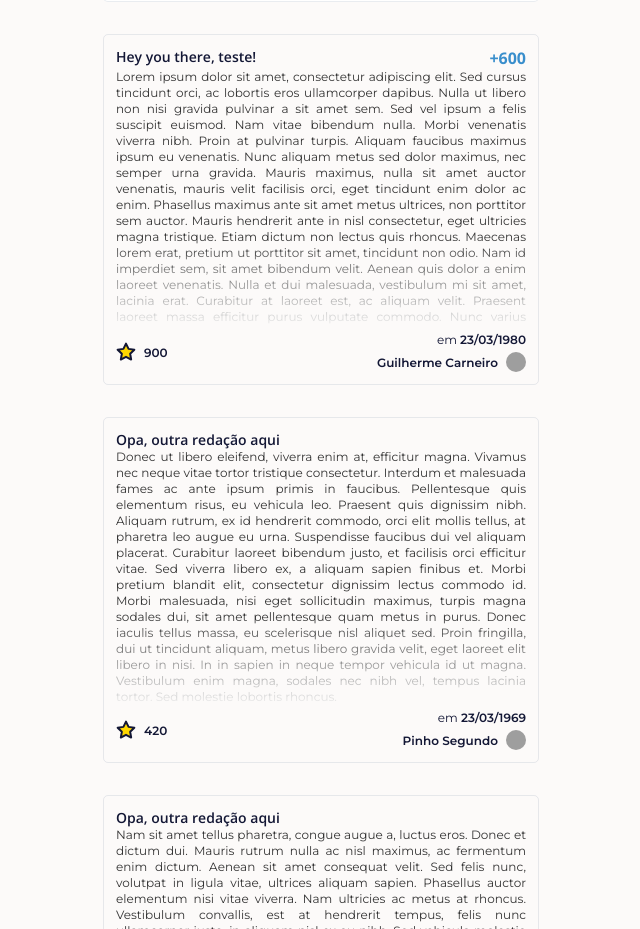
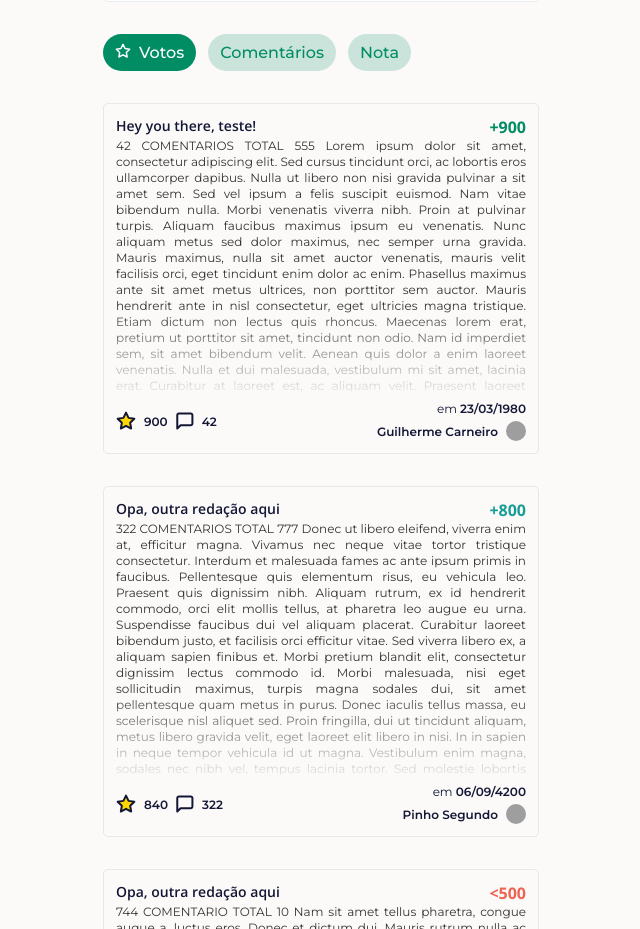
Before and after one commit to Redacao-Conectada/frontend, a React (Create React App) app: page /profile/evaluator in a window 1280 px wide. Shown: the part 163-1092 px from the top of the page, without its empty margins (319-959 px from the left). Built offline with nearby package versions, Linux system fonts and the light colour scheme; grey boxes are pictures that could not be loaded.

Commit message:
add botões de filtrar

```diff
--- a/src/assets/icons/index.tsx
+++ b/src/assets/icons/index.tsx
@@ -3,6 +3,7 @@ import { ReactComponent as Award } from './award.svg';
 import { ReactComponent as Chat } from './chat.svg';
 import { ReactComponent as Chevron } from './chevron.svg';
 import { ReactComponent as Clipboard } from './clipboard.svg';
+import { ReactComponent as Comments } from './comments.svg';
 import { ReactComponent as EmptyStar } from './emptyStar.svg';
 import { ReactComponent as Home } from './home.svg';
 import { ReactComponent as Pen } from './pen.svg';
@@ -19,6 +20,7 @@ export const icons = {
   chat: <Chat />,
   chevron: <Chevron />,
   clipboard: <Clipboard />,
+  comments: <Comments />,
   emptyStar: <EmptyStar />,
   home: <Home />,
   pen: <Pen />,
--- a/src/components/DetailedEssayCard/index.tsx
+++ b/src/components/DetailedEssayCard/index.tsx
@@ -16,6 +16,7 @@ import {
 interface DetailedEssayCardProps {
   width?: string;
   preview?: boolean;
+  comments?: boolean;
   essay: Essay;
 }
 
@@ -39,7 +40,7 @@ const DetailedEssayCard: React.FC<DetailedEssayCardProps> = ({
   type Grades = '+900' | '+800' | '+700' | '+600' | '+500' | '-500' | 'noGrade';
 
   const getGrade = (): Grades => {
-    const grade = essay.ratingList?.total;
+    const grade = essay.numOfStars;
     if (!grade) {
       return 'noGrade';
     }
@@ -63,6 +64,12 @@ const DetailedEssayCard: React.FC<DetailedEssayCardProps> = ({
         <StarsCounter>
           <InteractiveStarIcon onClick={handleStarClick} isFilled={isStarred} />
           <a>{essay.numOfStars}</a>
+          {preview && (
+            <span>
+              {icons.comments}
+              <a>{essay.numOfComments}</a>
+            </span>
+          )}
         </StarsCounter>
         <MoreInfoContainer>
           <DateContainer>
--- a/src/components/DetailedEssayCard/styles.ts
+++ b/src/components/DetailedEssayCard/styles.ts
@@ -1,11 +1,7 @@
 import { colors } from '@styles/colors';
 import styled from 'styled-components';
 
-interface PreviewOption {
-  preview: boolean | undefined;
-}
-
-export const EssayCardContainer = styled.div<PreviewOption>`
+export const EssayCardContainer = styled.div`
   padding: 12px;
   min-width: 300px;
   border: 1px solid ${colors.normalBorder};
@@ -60,6 +56,12 @@ export const StarsCounter = styled.div`
   display: flex;
   align-items: center;
 
+  span {
+    margin-left: 8px;
+    display: flex;
+    align-items: center;
+  }
+
   a {
     margin-left: 8px;
     cursor: default;
--- a/src/components/EssayPreviewCard/index.tsx
+++ b/src/components/EssayPreviewCard/index.tsx
@@ -3,16 +3,39 @@ import DetailedEssayCard from '@components/DetailedEssayCard';
 import React from 'react';
 import {} from './styles';
 
-interface EssayPreviewCard {
+interface EssayPreviewCardProps {
+  sort: string;
   essayList: Essay[];
 }
 
-const EssayPreviewCard: React.FC<EssayPreviewCard> = ({ essayList }) => {
-  // TODO: fazer estrela ficar amarela quando curtido.
-  // TODO: fazer gerenciamento de estado
+interface SortFunctions {
+  [index: string]: (essay1: Essay, essay2: Essay) => number;
+}
+
+const EssayPreviewCard: React.FC<EssayPreviewCardProps> = ({
+  essayList,
+  sort,
+}) => {
   const preview = true;
 
-  const listEssays = essayList.map((essay) => (
+  const sortFunctions: SortFunctions = {
+    Votos: (essay1: Essay, essay2: Essay) =>
+      essay1.numOfStars < essay2.numOfStars ? 1 : -1,
+    Comentários: (essay1: Essay, essay2: Essay) =>
+      essay1.numOfComments < essay2.numOfComments ? 1 : -1,
+    Nota: (essay1: Essay, essay2: Essay) => {
+      console.log(
+        essay1.total,
+        essay2.total,
+        essay1.total < essay2.total ? 1 : -1,
+      );
+      return essay1.total < essay2.total ? 1 : -1;
+    },
+  };
+
+  const essayListSorted = essayList.sort(sortFunctions[sort]);
+  console.log(essayListSorted);
+  const listEssays = essayListSorted.map((essay) => (
     <DetailedEssayCard preview={preview} essay={essay} />
   ));
   return <>{listEssays}</>;
--- a/src/components/General/ShowGrade/index.tsx
+++ b/src/components/General/ShowGrade/index.tsx
@@ -27,7 +27,6 @@ const ShowGrade: React.FC<ShowGradeProps> = ({ grade }) => {
     noGrade: <GradeColoredNoGrade />,
   };
 
-  console.log(gradesOptions[grade]);
   return gradesOptions[grade];
 };
 
--- a/src/components/General/TagSwitcher/index.tsx
+++ b/src/components/General/TagSwitcher/index.tsx
@@ -19,13 +19,9 @@ const TagSwitcher: React.FC<TagSwitcherProps> = ({
   const [selectedTag, setSelectedTag] = useState(value);
 
   const handleChange = (tagName: string) => {
-    console.log({ tagName });
-
     onChange(name, tagName);
     setSelectedTag(tagName);
   };
-
-  console.log({ selectedTag });
 
   const renderTagOptions = () =>
     options.map(({ label, icon }) => (
--- a/src/interfaces/general.ts
+++ b/src/interfaces/general.ts
@@ -14,6 +14,8 @@ export interface Essay {
   date: string;
   isStarred: boolean;
   numOfStars: number;
+  numOfComments: number;
+  total: number;
   ratingList?: RatingList;
 }
 
--- a/src/pages/Profile/ProfileView/index.tsx
+++ b/src/pages/Profile/ProfileView/index.tsx
@@ -1,19 +1,50 @@
 // import Evaluator from '@/components/Evaluator';
 import EssayPreviewCard from '@/components/EssayPreviewCard';
 import Evaluator from '@/components/EvaluatorCard';
+import { TagSwitcher } from '@/components/General';
+import { icons } from '@assets/icons';
+import { TagOptionList } from '@definitions/tag';
 import { CenteredContainer } from '@styles/publicRoutes';
 import { ratingList, essayList } from '@utils/mocks';
+import React, { useState } from 'react';
 
-import React from 'react';
+const tagOptions: TagOptionList = [
+  { label: 'Votos', icon: icons.emptyStar },
+  { label: 'Comentários', icon: icons.chat },
+  { label: 'Nota', icon: icons.award },
+];
+
+interface Data {
+  activeOption: string;
+}
+
+const initialData: Data = {
+  activeOption: tagOptions[0].label,
+};
 
 const ProfileView: React.FC = () => {
+  const [data, setData] = useState(initialData);
+
+  const handleSelectOption = (name: string, value: string) => {
+    setData({
+      ...data,
+      [name as keyof Data]: value,
+    });
+  };
+  console.log(data);
   return (
     <CenteredContainer>
       <Evaluator
         evaluator={ratingList.evaluator}
         ratedEssays={ratingList.evaluator.ratedEssays}
       />
-      <EssayPreviewCard essayList={essayList.list} />
+      <TagSwitcher
+        options={tagOptions}
+        onChange={handleSelectOption}
+        name="activeOption"
+        value={data.activeOption}
+      />
+      <EssayPreviewCard sort={data.activeOption} essayList={essayList.list} />
     </CenteredContainer>
   );
 };
--- a/src/utils/mocks.ts
+++ b/src/utils/mocks.ts
@@ -11,6 +11,8 @@ export const mockedEssay = {
   date: '23/03/1980',
   isStarred: true,
   numOfStars: 900,
+  numOfComments: 32,
+  total: 960,
 };
 
 export const ratingList = {
@@ -47,7 +49,7 @@ export const ratingList = {
 export const essayList = {
   list: [
     {
-      text: `Lorem ipsum dolor sit amet, consectetur adipiscing elit. Sed cursus tincidunt orci, ac lobortis eros ullamcorper dapibus. Nulla ut libero non nisi gravida pulvinar a sit amet sem. Sed vel ipsum a felis suscipit euismod. Nam vitae bibendum nulla. Morbi venenatis viverra nibh. Proin at pulvinar turpis. Aliquam faucibus maximus ipsum eu venenatis.
+      text: `42 COMENTARIOS TOTAL 555 Lorem ipsum dolor sit amet, consectetur adipiscing elit. Sed cursus tincidunt orci, ac lobortis eros ullamcorper dapibus. Nulla ut libero non nisi gravida pulvinar a sit amet sem. Sed vel ipsum a felis suscipit euismod. Nam vitae bibendum nulla. Morbi venenatis viverra nibh. Proin at pulvinar turpis. Aliquam faucibus maximus ipsum eu venenatis.
   Nunc aliquam metus sed dolor maximus, nec semper urna gravida. Mauris maximus, nulla sit amet auctor venenatis, mauris velit facilisis orci, eget tincidunt enim dolor ac enim. Phasellus maximus ante sit amet metus ultrices, non porttitor sem auctor. Mauris hendrerit ante in nisl consectetur, eget ultricies magna tristique. Etiam dictum non lectus quis rhoncus.
   Maecenas lorem erat, pretium ut porttitor sit amet, tincidunt non odio. Nam id imperdiet sem, sit amet bibendum velit. Aenean quis dolor a enim laoreet venenatis. Nulla et dui malesuada, vestibulum mi sit amet, lacinia erat. Curabitur at laoreet est, ac aliquam velit. Praesent laoreet massa efficitur purus vulputate commodo. Nunc varius fermentum lectus non sodales. In vitae elit in mi mattis interdum sit amet eu ex. Fusce sagittis arcu id nisl lobortis, in pharetra justo finibus. Aliquam erat volutpat.
   Lorem ipsum dolor sit amet, consectetur adipiscing elit. Praesent porttitor lacus nec sodales imperdiet. Vestibulum sollicitudin nunc non lectus posuere, eget tincidunt sapien egestas. Ut cursus quam vel ipsum sagittis, eget pulvinar libero pharetra.`,
@@ -59,10 +61,25 @@ export const essayList = {
       date: '23/03/1980',
       isStarred: true,
       numOfStars: 900,
+      numOfComments: 42,
+      total: 555,
       ratingList,
     },
     {
-      text: `Donec ut libero eleifend, viverra enim at, efficitur magna. Vivamus nec neque vitae tortor tristique consectetur. Interdum et malesuada fames ac ante ipsum primis in faucibus. Pellentesque quis elementum risus, eu vehicula leo. Praesent quis dignissim nibh. Aliquam rutrum, ex id hendrerit commodo, orci elit mollis tellus, at pharetra leo augue eu urna. Suspendisse faucibus dui vel aliquam placerat. Curabitur laoreet bibendum justo, et facilisis orci efficitur vitae. Sed viverra libero ex, a aliquam sapien finibus et. Morbi pretium blandit elit, consectetur dignissim lectus commodo id. Morbi malesuada, nisi eget sollicitudin maximus, turpis magna sodales dui, sit amet pellentesque quam metus in purus. Donec iaculis tellus massa, eu scelerisque nisl aliquet sed. Proin fringilla, dui ut tincidunt aliquam, metus libero gravida velit, eget laoreet elit libero in nisi. In in sapien in neque tempor vehicula id ut magna. Vestibulum enim magna, sodales nec nibh vel, tempus lacinia tortor. Sed molestie lobortis rhoncus.`,
+      text: `322 COMENTARIOS TOTAL 777 Donec ut libero eleifend, viverra enim at, efficitur magna. Vivamus nec neque vitae tortor tristique consectetur. Interdum et malesuada fames ac ante ipsum primis in faucibus. Pellentesque quis elementum risus, eu vehicula leo. Praesent quis dignissim nibh. Aliquam rutrum, ex id hendrerit commodo, orci elit mollis tellus, at pharetra leo augue eu urna. Suspendisse faucibus dui vel aliquam placerat. Curabitur laoreet bibendum justo, et facilisis orci efficitur vitae. Sed viverra libero ex, a aliquam sapien finibus et. Morbi pretium blandit elit, consectetur dignissim lectus commodo id. Morbi malesuada, nisi eget sollicitudin maximus, turpis magna sodales dui, sit amet pellentesque quam metus in purus. Donec iaculis tellus massa, eu scelerisque nisl aliquet sed. Proin fringilla, dui ut tincidunt aliquam, metus libero gravida velit, eget laoreet elit libero in nisi. In in sapien in neque tempor vehicula id ut magna. Vestibulum enim magna, sodales nec nibh vel, tempus lacinia tortor. Sed molestie lobortis rhoncus.`,
+      title: 'Opa, outra redação aqui',
+      author: {
+        name: 'Pinho Segundo',
+        avatar: 'https://avatars.githubusercontent.com/u/50139832?v=4',
+      },
+      date: '06/09/4200',
+      isStarred: true,
+      numOfStars: 840,
+      numOfComments: 322,
+      total: 777,
+    },
+    {
+      text: `744 COMENTARIO TOTAL 10 Nam sit amet tellus pharetra, congue augue a, luctus eros. Donec et dictum dui. Mauris rutrum nulla ac nisl maximus, ac fermentum enim dictum. Aenean sit amet consequat velit. Sed felis nunc, volutpat in ligula vitae, ultrices aliquam sapien. Phasellus auctor elementum nisi vitae viverra. Nam ultricies ac metus at rhoncus. Vestibulum convallis, est at hendrerit tempus, felis nunc ullamcorper justo, in aliquam nisl ex eu nibh. Sed vehicula molestie auctor. Nullam eget ultrices est, ut sollicitudin ante. Vestibulum dignissim ligula nec mauris vestibulum ultrices. Suspendisse potenti.`,
       title: 'Opa, outra redação aqui',
       author: {
         name: 'Pinho Segundo',
@@ -71,17 +88,8 @@ export const essayList = {
       date: '23/03/1969',
       isStarred: true,
       numOfStars: 420,
-    },
-    {
-      text: `Nam sit amet tellus pharetra, congue augue a, luctus eros. Donec et dictum dui. Mauris rutrum nulla ac nisl maximus, ac fermentum enim dictum. Aenean sit amet consequat velit. Sed felis nunc, volutpat in ligula vitae, ultrices aliquam sapien. Phasellus auctor elementum nisi vitae viverra. Nam ultricies ac metus at rhoncus. Vestibulum convallis, est at hendrerit tempus, felis nunc ullamcorper justo, in aliquam nisl ex eu nibh. Sed vehicula molestie auctor. Nullam eget ultrices est, ut sollicitudin ante. Vestibulum dignissim ligula nec mauris vestibulum ultrices. Suspendisse potenti.`,
-      title: 'Opa, outra redação aqui',
-      author: {
-        name: 'Pinho Segundo',
-        avatar: 'https://avatars.githubusercontent.com/u/50139832?v=4',
-      },
-      date: '23/03/1969',
-      isStarred: true,
-      numOfStars: 420,
+      numOfComments: 744,
+      total: 10,
     },
   ],
 };
```
Also changed, not shown: src/assets/icons/comments.svg (added).
